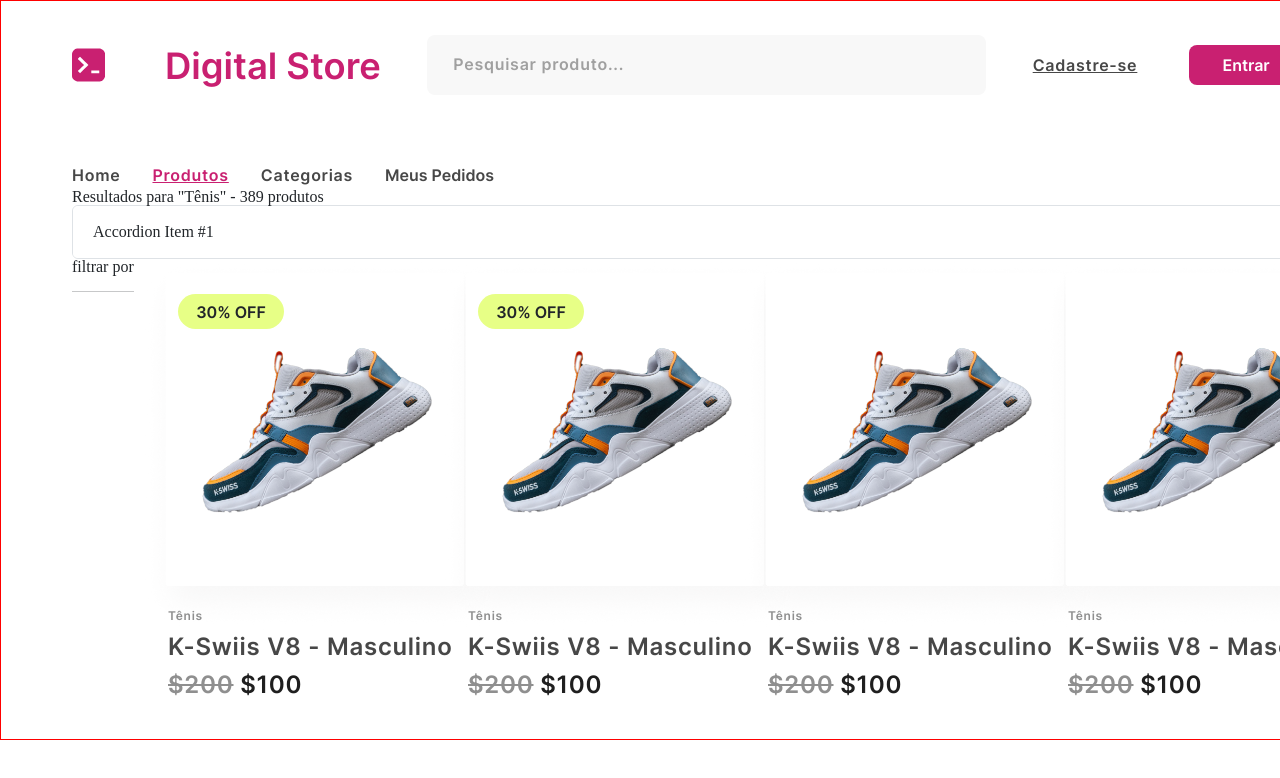
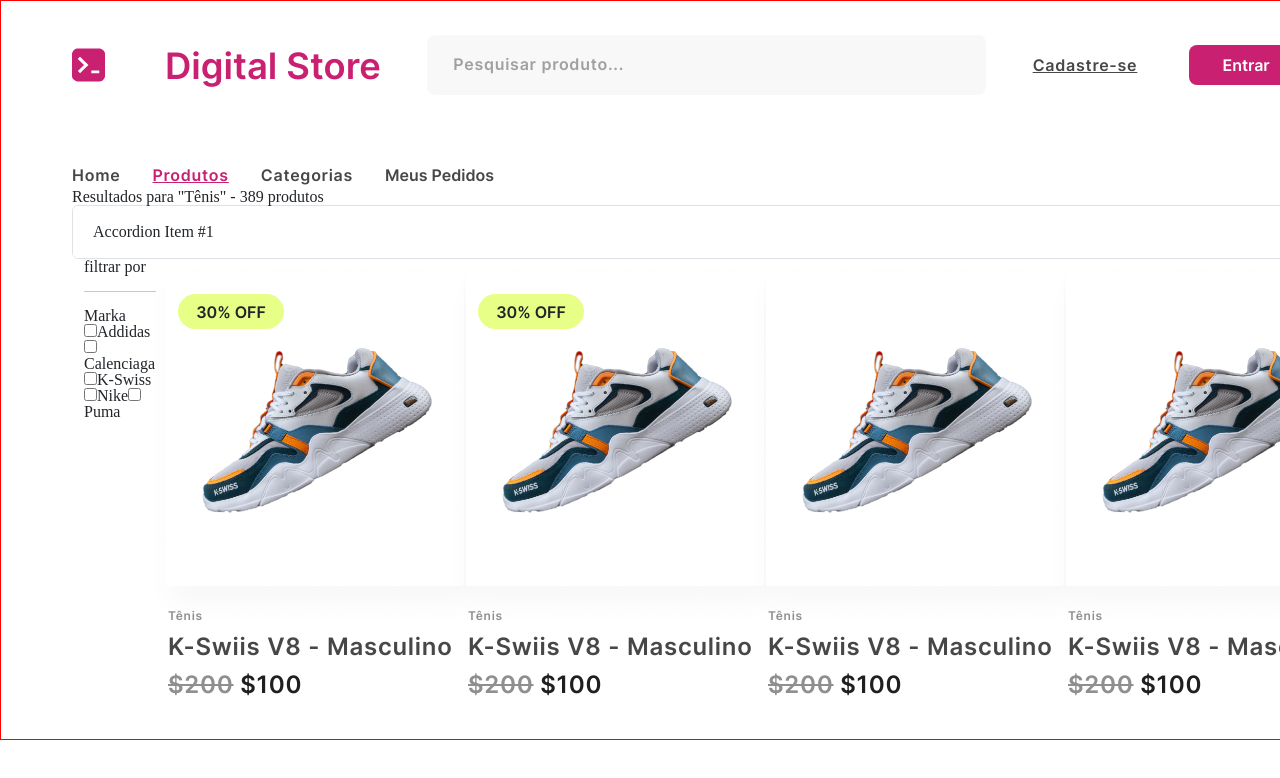
Before and after one commit to SergioFerreiraFilho/Digital-Store, a React (Create React App) app: page /produtos in a window 1280 px wide. Shown: the top 778 px of the page. Built offline with nearby package versions, Linux system fonts and the light colour scheme.

Commit message:
adicionando lista de produtos e filtrar

```diff
--- a/src/components/Produtos/FiltrarPor/index.js
+++ b/src/components/Produtos/FiltrarPor/index.js
@@ -2,12 +2,27 @@
 
 export default function FiltrarPor(){
     return (
-        <div>
-            <aside>
+        <div className="container">
+            <aside className="col">
                 <h2>filtrar por</h2>
                 <hr></hr>
-                <form className="">
-                {/* <input type="checkbox">Addidas</input> */}
+                <h2>Marka</h2>
+                <form>
+                <input id="addidas" type="checkbox"/>
+                <label for="addidas"> Addidas</label>
+
+                <input id="calenciaga" type="checkbox"/>
+                <label for="calenciaga">Calenciaga</label>
+
+                <input id="kswiss" type="checkbox"/>
+                <label for="kswiss"> K-Swiss</label>
+
+                <input id="nike" type="checkbox"/>
+                <label for="nike"> Nike</label>
+
+                <input id="puma" type="checkbox"/>
+                <label for="puma"> Puma</label>
+
                 </form>
             </aside>
 
```
